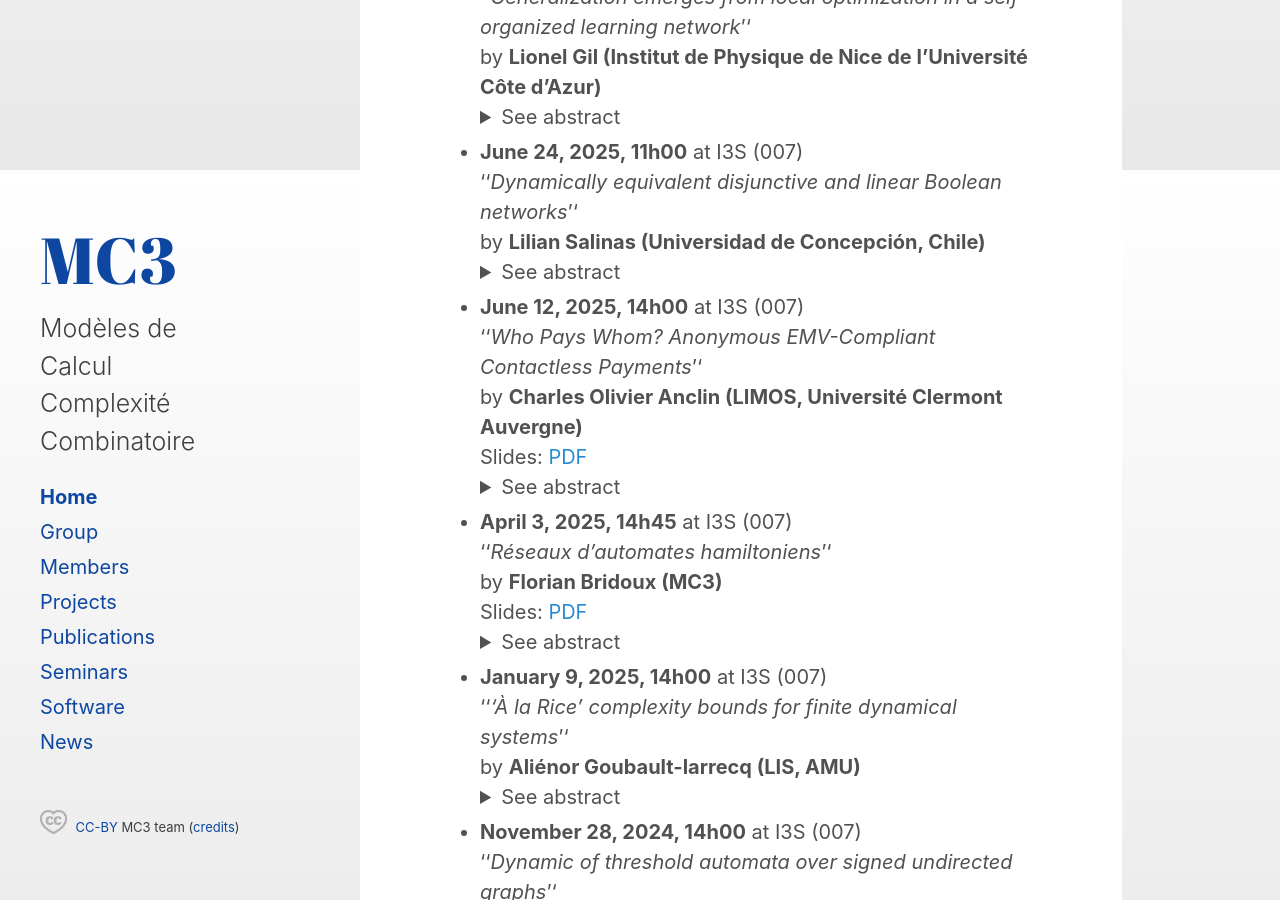
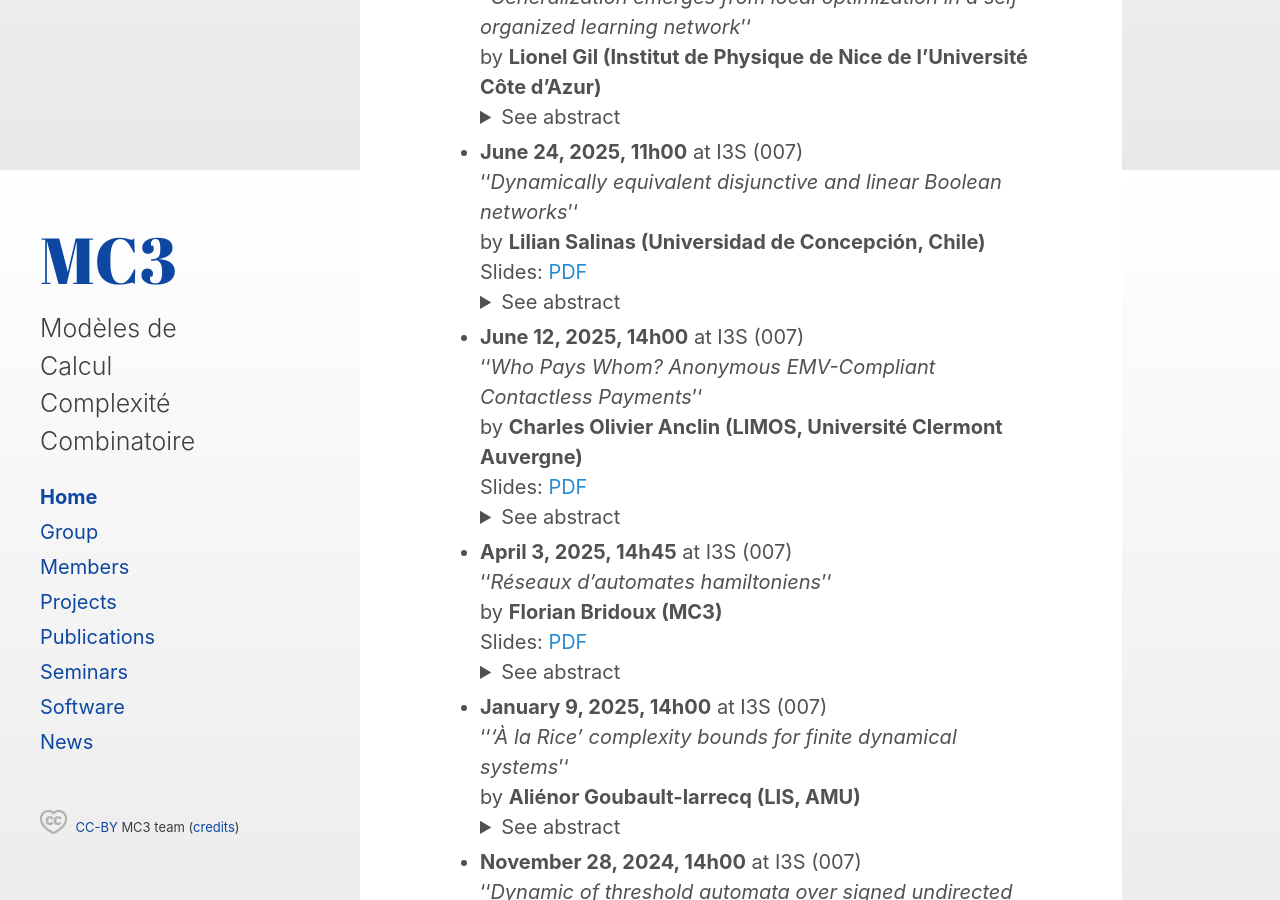
Before and after one commit to richardadrien/mc3, a Jekyll site: the page built from _posts/2023-11-01-home.md, in a window 1280 px wide and 900 px high, scrolled down 4330 px. Built offline with Jekyll 4.4.1, drawn with Linux system fonts in a browser that asks for light colours; the list of posts is cut into pages by our own code.

Commit message:
Update seminars.yml

```diff
--- a/_data/seminars.yml
+++ b/_data/seminars.yml
@@ -44,6 +44,7 @@
   For the general case, it is shown that the problem is NP-Hard.<br>
   However, if the problem is restricted to disjunctive or linear Boolean networks, it can be solved
   in polynomial time. Moreover, we study other related problems."
+  slides: "2025-06-24-Salinas.pdf"
 
 
 - who: Charles Olivier Anclin (LIMOS, Université Clermont Auvergne)
```
